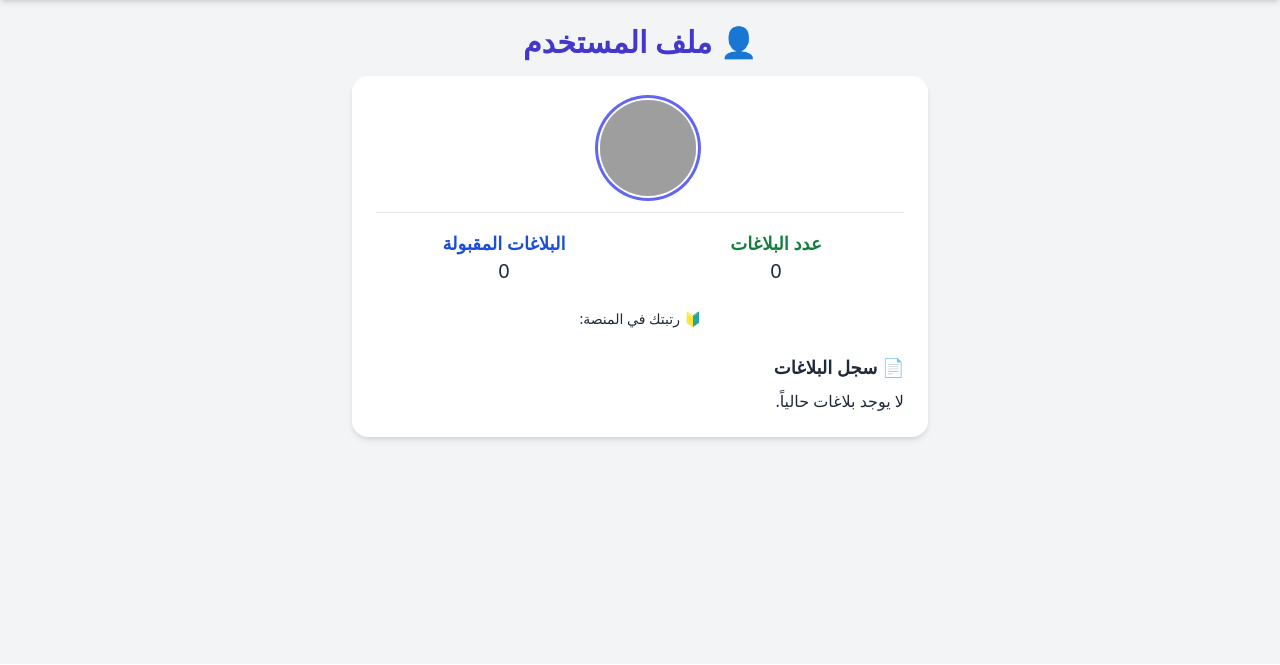
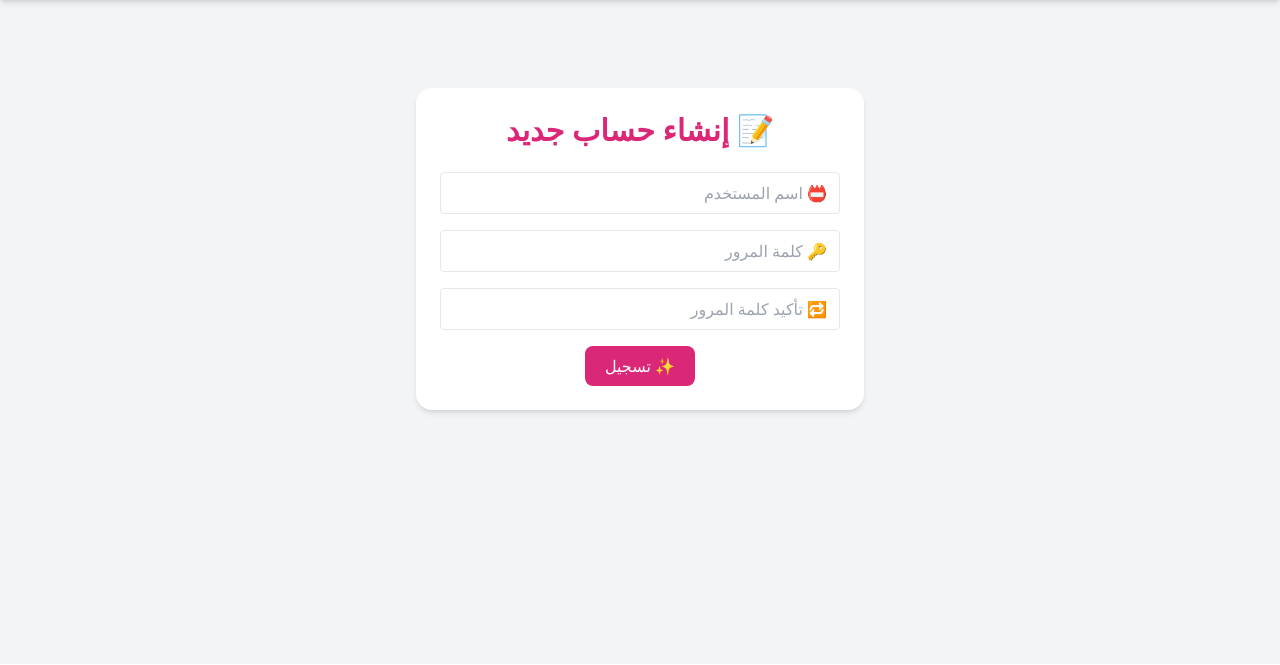
Before and after one commit to ghaithhasan963/reporting-platform, a Flask app: template reporting_platform/templates/profile.html in a window 1280 px wide. Shown: the part 80-745 px from the top of the page. Run offline with Flask 3, Linux system fonts and the light colour scheme; the template is opened without the code that fills it, so the values that code supplies are empty; some libraries are stand-ins or nearby versions; grey boxes are pictures that could not be loaded.

Commit message:
Update profile.html

```diff
--- a/reporting_platform/templates/profile.html
+++ b/reporting_platform/templates/profile.html
@@ -1,52 +1,27 @@
 {% extends 'base.html' %}
-{% block title %}ملفي الشخصي | SaveNet{% endblock %}
+{% block title %}إنشاء حساب | SaveNet{% endblock %}
 {% block content %}
 
-<h2 class="text-3xl font-bold mb-4 text-center text-indigo-700">👤 ملف المستخدم</h2>
+<div class="max-w-md mx-auto mt-16 bg-white p-6 rounded-2xl shadow-md animate__animated animate__fadeInUp">
+  <h2 class="text-3xl font-bold text-center text-pink-600 mb-6">📝 إنشاء حساب جديد</h2>
 
-<div class="card bg-white shadow-md p-6 max-w-xl mx-auto">
-  <div class="flex items-center space-x-4 justify-center">
-    <div class="avatar">
-      <div class="w-24 rounded-full ring ring-indigo-500 ring-offset-base-100 ring-offset-2">
-        <img src="https://api.dicebear.com/7.x/bottts/svg?seed={{ user.username }}" alt="صورة رمزية">
-      </div>
+  {% if error %}
+    <script>
+      Swal.fire('❌ خطأ!', '{{ error }}', 'error');
+    </script>
+  {% endif %}
+
+  <form method="POST" class="space-y-4">
+    <input type="text" name="username" placeholder="📛 اسم المستخدم" required class="w-full border rounded px-3 py-2 focus:ring focus:ring-purple-300">
+    <input type="password" name="password" placeholder="🔑 كلمة المرور" required class="w-full border rounded px-3 py-2 focus:ring focus:ring-indigo-300">
+    <input type="password" name="confirm_password" placeholder="🔁 تأكيد كلمة المرور" required class="w-full border rounded px-3 py-2 focus:ring focus:ring-pink-400">
+
+    <div class="text-center mt-6">
+      <button type="submit" class="bg-pink-600 text-white px-5 py-2 rounded-lg hover:bg-pink-700 transition transform hover:scale-105">
+        ✨ تسجيل
+      </button>
     </div>
-    <div class="text-right">
-      <h3 class="text-xl font-semibold">{{ user.username }}</h3>
-      <p class="text-sm text-gray-600">{{ user.phone }}</p>
-    </div>
-  </div>
-
-  <hr class="my-4">
-
-  <div class="grid grid-cols-2 gap-4 text-center">
-    <div>
-      <h4 class="text-lg font-bold text-green-700">عدد البلاغات</h4>
-      <p class="text-xl">{{ reports | length }}</p>
-    </div>
-    <div>
-      <h4 class="text-lg font-bold text-blue-700">البلاغات المقبولة</h4>
-      <p class="text-xl">{{ reports | selectattr('approved', 'equalto', 'approved') | list | length }}</p>
-    </div>
-  </div>
-
-  <div class="mt-6 text-center">
-    <p class="text-sm">🔰 رتبتك في المنصة:</p>
-    <span class="text-2xl font-bold text-purple-700">{{ level }}</span>
-  </div>
-
-  <div class="mt-6">
-    <h4 class="font-bold text-lg mb-2">📄 سجل البلاغات</h4>
-    <ul class="space-y-2">
-      {% for r in reports %}
-        <li class="border p-2 rounded bg-gray-50">
-          <strong>{{ r.category }}</strong> — {{ r.approved }} | {{ r.created_at.strftime('%Y-%m-%d') }}
-        </li>
-      {% else %}
-        <li>لا يوجد بلاغات حالياً.</li>
-      {% endfor %}
-    </ul>
-  </div>
+  </form>
 </div>
 
 {% endblock %}
```
